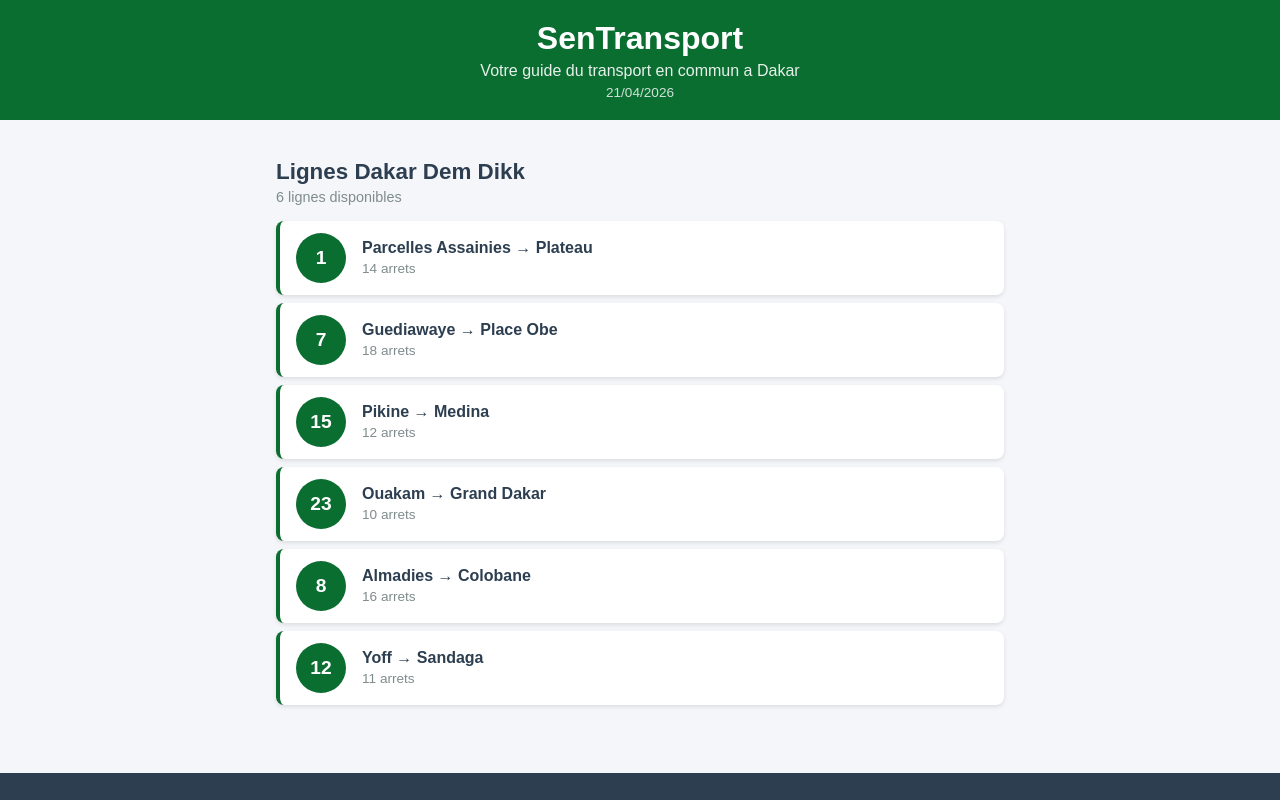
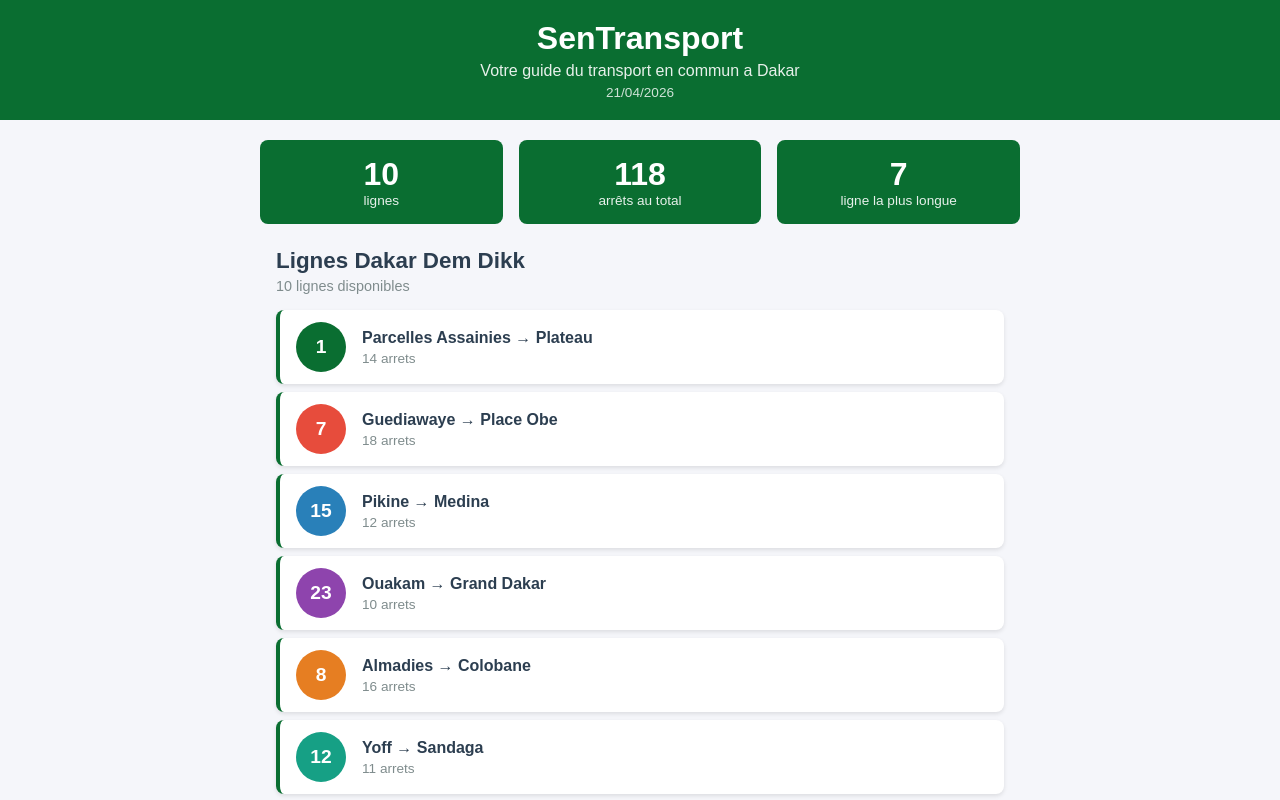
Before and after one commit to khadyjacamara/sentransport, a React (Create React App) app: page / in a window 1280 px wide. Shown: the top 800 px of the page. Built offline with nearby package versions, Linux system fonts and the light colour scheme.

Commit message:
Lab 2 : exercices couleur, StatReseau et Lignes supplementaires

```diff
--- a/src/App.js
+++ b/src/App.js
@@ -2,27 +2,37 @@
 import Header from './Header';
 import ListeLignes from './ListeLignes';
 import Footer from './Footer';
+import StatReseau from './StatReseau';
 
 function App() {
-  const lignes = [
+ const lignes = [
     { id: 1, numero: "1", depart: "Parcelles Assainies",
-      arrivee: "Plateau", arrets: 14 },
+      arrivee: "Plateau", arrets: 14, couleur: "#0a6e31" },
     { id: 2, numero: "7", depart: "Guediawaye",
-      arrivee: "Place Obe", arrets: 18 },
+      arrivee: "Place Obe", arrets: 18, couleur: "#e74c3c" },
     { id: 3, numero: "15", depart: "Pikine",
-      arrivee: "Medina", arrets: 12 },
+      arrivee: "Medina", arrets: 12, couleur: "#2980b9" },
     { id: 4, numero: "23", depart: "Ouakam",
-      arrivee: "Grand Dakar", arrets: 10 },
+      arrivee: "Grand Dakar", arrets: 10, couleur: "#8e44ad" },
     { id: 5, numero: "8", depart: "Almadies",
-      arrivee: "Colobane", arrets: 16 },
+      arrivee: "Colobane", arrets: 16, couleur: "#e67e22" },
     { id: 6, numero: "12", depart: "Yoff",
-      arrivee: "Sandaga", arrets: 11 },
-  ];
+      arrivee: "Sandaga", arrets: 11, couleur: "#16a085" },
+    { id: 7, numero: "31", depart: "Fann",
+      arrivee: "Liberte", arrets: 9, couleur: "#c0392b" },
+    { id: 8, numero: "42", depart: "HLM",
+      arrivee: "Dieuppeul", arrets: 7, couleur: "#1abc9c" },
+    { id: 9, numero: "17", depart: "Sicap",
+      arrivee: "Medina", arrets: 13, couleur: "#d35400" },
+    { id: 10, numero: "5", depart: "Liberte",
+      arrivee: "Plateau", arrets: 8, couleur: "#2c3e50" },
+];
 
   return (
     <div className="App">
       <Header />
       <main className="contenu">
+        <StatReseau lignes={lignes} />
         <ListeLignes lignes={lignes} />
       </main>
       <Footer />
--- a/src/LigneBus.js
+++ b/src/LigneBus.js
@@ -1,9 +1,11 @@
 import './LigneBus.css';
 
-function LigneBus({ numero, depart, arrivee, arrets }) {
+function LigneBus({ numero, depart, arrivee, arrets, couleur }) {
   return (
     <div className="ligne-bus">
-      <div className="ligne-numero">{numero}</div>
+      <div className="ligne-numero" style={{ backgroundColor: couleur }}>
+        {numero}
+      </div>
       <div className="ligne-info">
         <span className="ligne-trajet">
           {depart} &rarr; {arrivee}
--- a/src/ListeLignes.js
+++ b/src/ListeLignes.js
@@ -15,6 +15,7 @@
           depart={ligne.depart}
           arrivee={ligne.arrivee}
           arrets={ligne.arrets}
+          couleur={ligne.couleur}
         />
       ))}
     </div>
--- /dev/null
+++ b/src/StatReseau.css
@@ -0,0 +1,26 @@
+.stat-reseau {
+  display: flex;
+  gap: 16px;
+  margin-bottom: 24px;
+}
+
+.stat-item {
+  background-color: #0a6e31;
+  color: white;
+  padding: 16px;
+  border-radius: 8px;
+  text-align: center;
+  flex: 1;
+}
+
+.stat-chiffre {
+  display: block;
+  font-size: 2rem;
+  font-weight: bold;
+}
+
+.stat-label {
+  display: block;
+  font-size: 0.85rem;
+  opacity: 0.9;
+}
--- /dev/null
+++ b/src/StatReseau.js
@@ -0,0 +1,26 @@
+import './StatReseau.css';
+
+function StatReseau({ lignes }) {
+  const totalLignes = lignes.length;
+  const totalArrets = lignes.reduce((sum, l) => sum + l.arrets, 0);
+  const ligneMax = lignes.reduce((max, l) => l.arrets > max.arrets ? l : max, lignes[0]);
+
+  return (
+    <div className="stat-reseau">
+      <div className="stat-item">
+        <span className="stat-chiffre">{totalLignes}</span>
+        <span className="stat-label">lignes</span>
+      </div>
+      <div className="stat-item">
+        <span className="stat-chiffre">{totalArrets}</span>
+        <span className="stat-label">arrêts au total</span>
+      </div>
+      <div className="stat-item">
+        <span className="stat-chiffre">{ligneMax.numero}</span>
+        <span className="stat-label">ligne la plus longue</span>
+      </div>
+    </div>
+  );
+}
+
+export default StatReseau;
```
